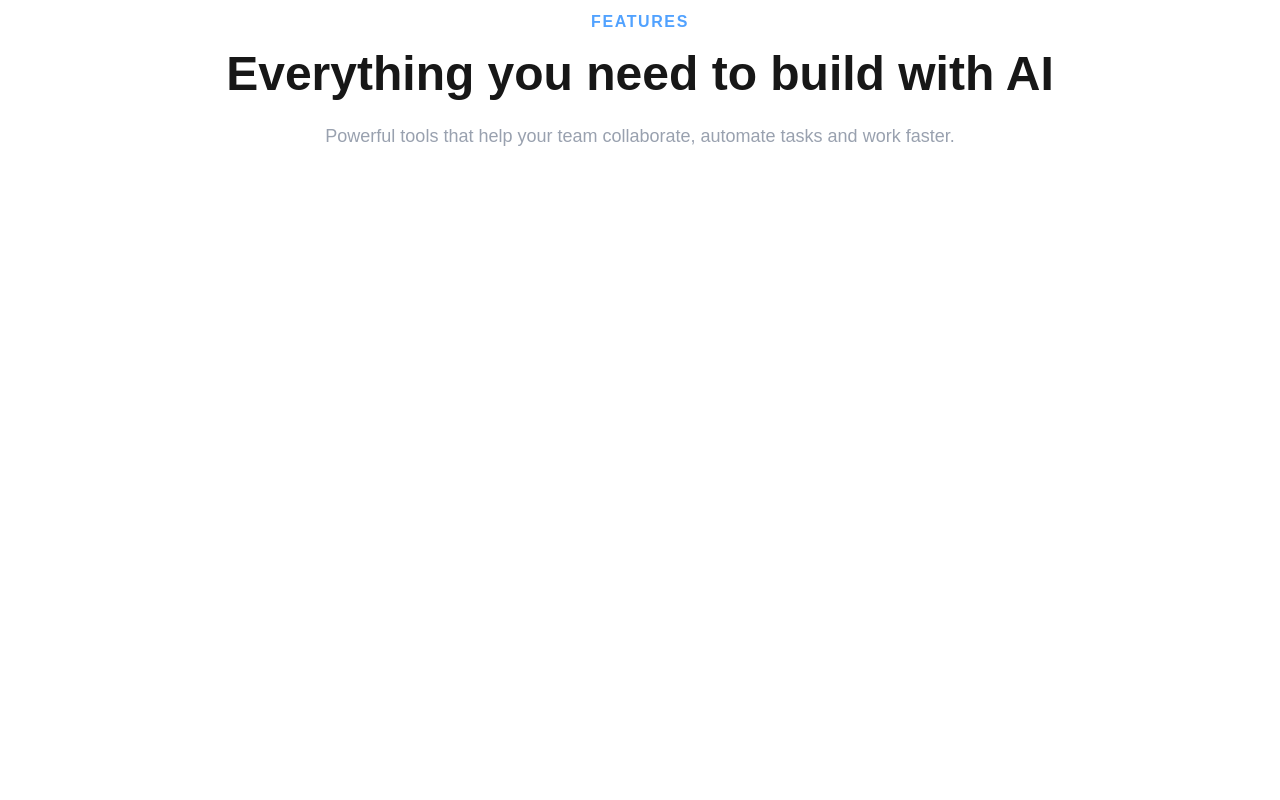
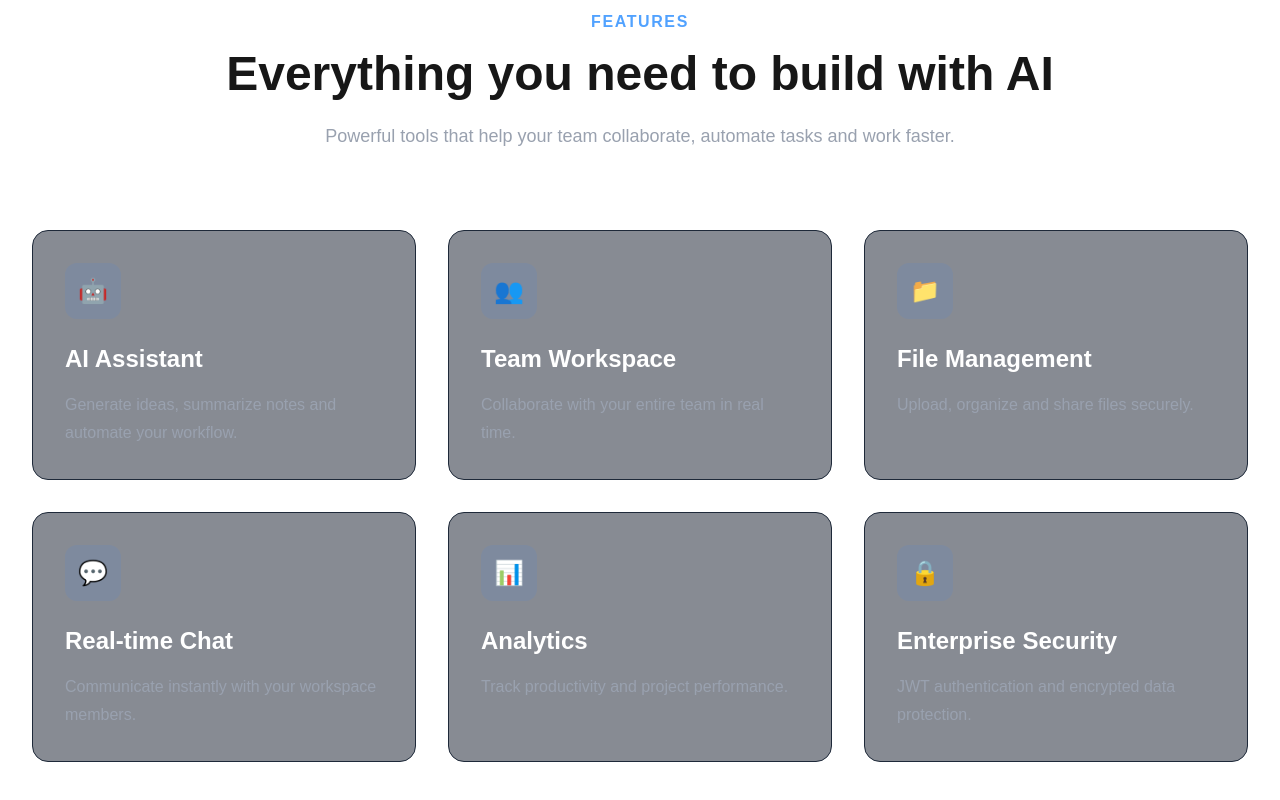
Before and after one commit to Spidamayank/Nexus-AI-SaaS, a Next.js app: page / in a window 1280 px wide. Shown: the part 1014-1814 px from the top of the page. Before the commit the page ends 1292 px from the top, so only its background shows below. Built offline with nearby package versions, Linux system fonts and the light colour scheme.

Commit message:
feat: Add FeatureCard component and update Features section

```diff
--- /dev/null
+++ b/app/components/common/FeatureCard.tsx
@@ -0,0 +1,32 @@
+type FeatureCardProps = {
+  icon: string;
+  title: string;
+  description: string;
+};
+
+export default function FeatureCard({
+  icon,
+  title,
+  description,
+}: FeatureCardProps) {
+  return (
+    <div className="group cursor-pointer rounded-2xl border border-gray-800 bg-gray-900/50 p-8 transition-all duration-300 hover:-translate-y-2 hover:border-blue-500/50 hover:shadow-2xl hover:shadow-blue-500/10">
+
+      {/* Icon */}
+      <div className="mb-6 flex h-14 w-14 items-center justify-center rounded-xl bg-blue-500/10 text-2xl transition-transform duration-300 group-hover:scale-110 group-hover:rotate-6">
+        {icon}
+      </div>
+
+      {/* Title */}
+      <h3 className="text-2xl font-semibold text-white">
+        {title}
+      </h3>
+
+      {/* Description */}
+      <p className="mt-4 leading-7 text-gray-400">
+        {description}
+      </p>
+
+    </div>
+  );
+}
--- a/app/components/home/Features.tsx
+++ b/app/components/home/Features.tsx
@@ -1,3 +1,6 @@
+import FeatureCard from "../common/FeatureCard";
+import { FEATURES } from "@/app/constants/features";
+
 export default function Features() {
   return (
     <section className="max-w-7xl mx-auto px-8 py-32">
@@ -19,6 +22,18 @@ export default function Features() {
 
       </div>
 
+      {/* FeatureCard */}
+        <div className="mt-20 grid grid-cols-3 gap-8">
+            {FEATURES.map((feature) => (
+                <FeatureCard
+                    key={feature.title}
+                    icon={feature.icon}
+                    title={feature.title}
+                    description={feature.description}
+                />
+            ))}
+        </div>
+
     </section>
   );
 }
--- /dev/null
+++ b/app/constants/features.ts
@@ -0,0 +1,38 @@
+export const FEATURES = [
+  {
+    icon: "🤖",
+    title: "AI Assistant",
+    description:
+      "Generate ideas, summarize notes and automate your workflow.",
+  },
+  {
+    icon: "👥",
+    title: "Team Workspace",
+    description:
+      "Collaborate with your entire team in real time.",
+  },
+  {
+    icon: "📁",
+    title: "File Management",
+    description:
+      "Upload, organize and share files securely.",
+  },
+  {
+    icon: "💬",
+    title: "Real-time Chat",
+    description:
+      "Communicate instantly with your workspace members.",
+  },
+  {
+    icon: "📊",
+    title: "Analytics",
+    description:
+      "Track productivity and project performance.",
+  },
+  {
+    icon: "🔒",
+    title: "Enterprise Security",
+    description:
+      "JWT authentication and encrypted data protection.",
+  },
+];
--- a/app/page.tsx
+++ b/app/page.tsx
@@ -1,13 +1,16 @@
 import Navbar from "./components/layout/Navbar";
 import Hero from "./components/home/Hero";
 import Features from "./components/home/Features";
+
 export default function Home() {
   return (
-    <main className="pt-24">
+    <>
       <Navbar />
-      <Hero />
-      <Features />
 
-    </main>
+      <main className="pt-24">
+        <Hero />
+        <Features />
+      </main>
+    </>
   );
 }
```
